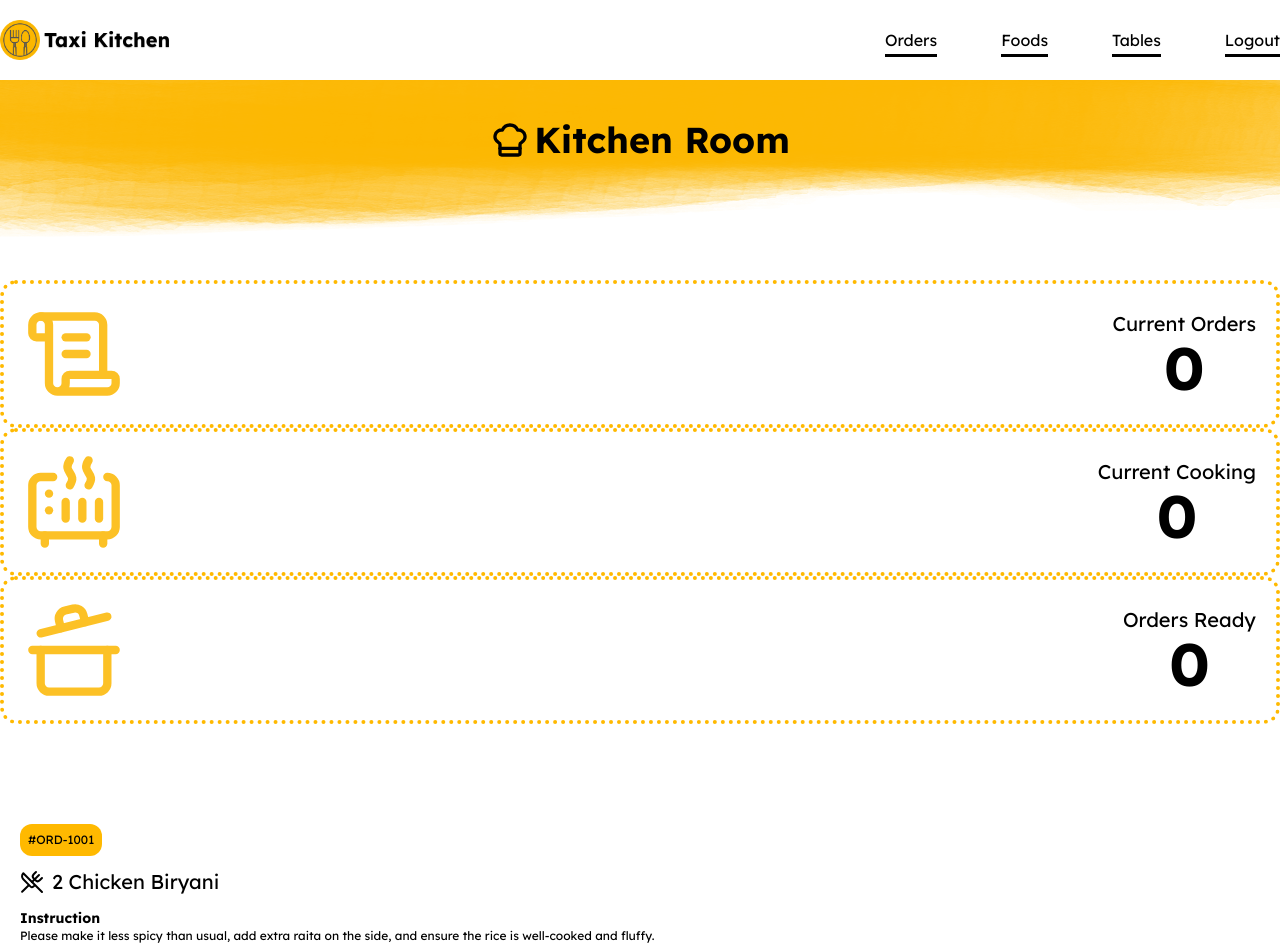
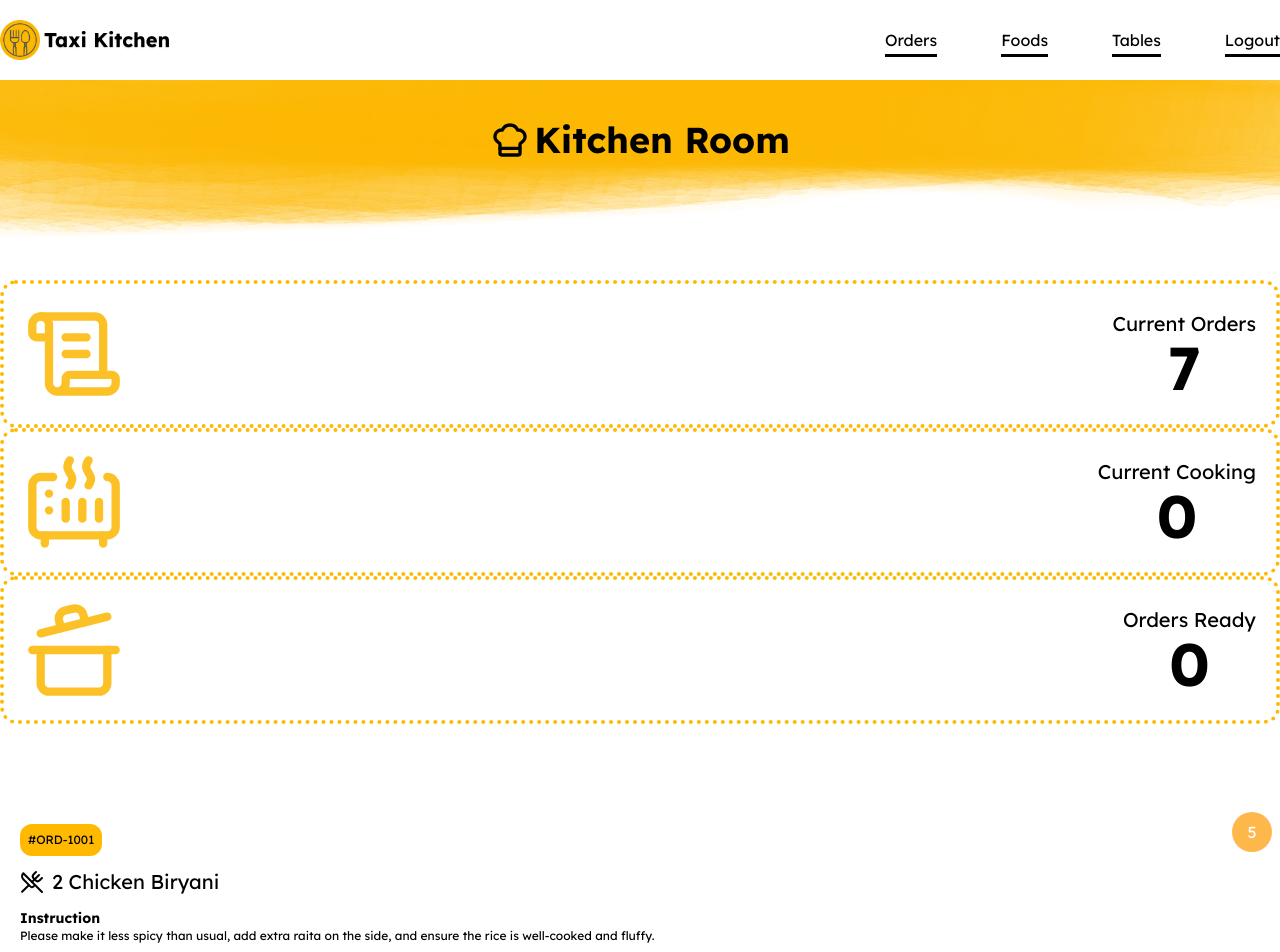
Before and after one commit to masumislambadsha/kitchen-room, a React (Vite) app: page / in a window 1280 px wide. Shown: the top 952 px of the page. Built offline with nearby package versions, Linux system fonts and the light colour scheme.

Commit message:
update change

```diff
--- a/src/components/Cards/OrderCard.jsx
+++ b/src/components/Cards/OrderCard.jsx
@@ -23,7 +23,7 @@ const OrderCard = ({order}) => {
       </div>
 
       {/* Table Number Badge */}
-      <div className="absolute right-2 top-2 w-10 h-10 flex justify-center items-center bg-primary rounded-full opacity-30 text-white">
+      <div className="absolute right-2 top-2 w-10 h-10 flex justify-center items-center bg-amber-500 rounded-full opacity-70 text-white">
         {order.table_no}
       </div>
     </div>
--- a/src/components/OrderContainer.jsx
+++ b/src/components/OrderContainer.jsx
@@ -8,7 +8,7 @@ const OrderContainer = ({orderPromise}) => {
 
   return (
     <div>
-      <States></States>
+      <States orderTotal={orders.length}></States>
       <section className=' container mx-auto py-10 gird grid-cols-1 md:grid-cols-12 gap-5 '>
         <div className='md:col-span-7'>
           <h2 className='font-bold text-4xl '></h2>
--- a/src/components/States.jsx
+++ b/src/components/States.jsx
@@ -1,7 +1,7 @@
 import React from "react";
 import { CookingPot, Heater, ScrollText } from "lucide-react";
 
-const States = () => {
+const States = ({orderTotal}) => {
   return (
     <div className="container mx-auto py-10 gird grid-cols-1 lg:grid-cols-3 gap-5">
       {/* Total order */}
@@ -10,7 +10,7 @@ const States = () => {
           <ScrollText  className="animate-pulse" color="#fcb700" size={100} />
           <div className="text-xl text-center">
             Current Orders
-            <h2 className="text-6xl font-bold">{0}</h2>
+            <h2 className="text-6xl font-bold">{orderTotal}</h2>
           </div>
         </div>
       </div>
```
